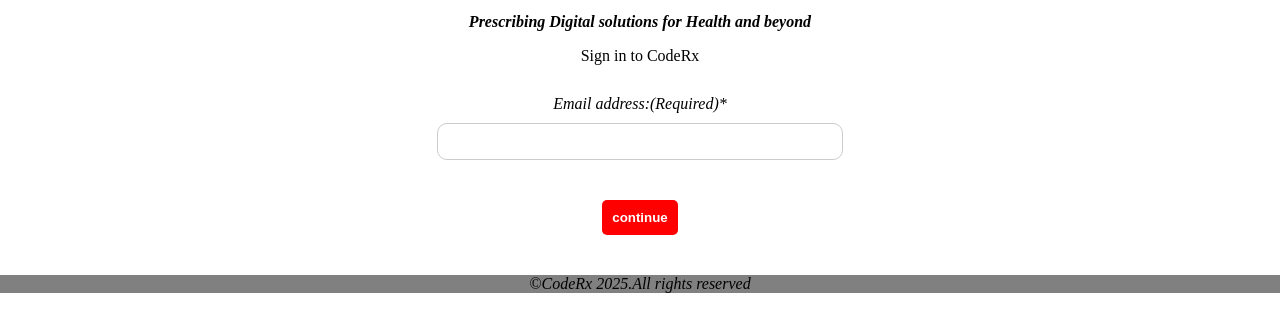
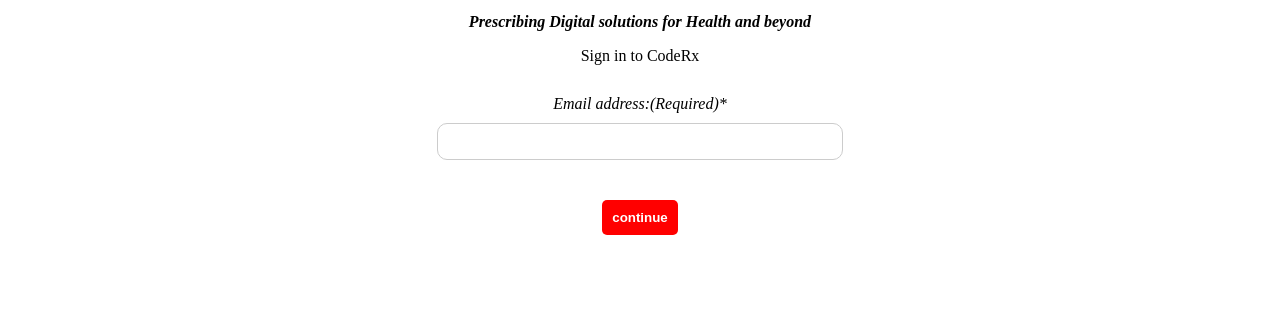
Before and after one commit to Rachel-rn/CodeRx, a plain HTML site: page index.html in a window 1280 px wide. Shown: the part 60-392 px from the top of the page. Drawn offline with Linux system fonts and the light colour scheme.

Commit message:
Update index.html
footer update

```diff
--- a/index.html
+++ b/index.html
@@ -68,17 +68,7 @@
       border-radius: 5px;
 
     }
-    footer {
-  background-color: grey;
-  color: black;
-  padding: 0;
-  margin-top: 40px;
-  width: 100%;
-  text-align: center;
-  position: relative;
-  bottom: 0;
- z-index:0;
-}
+
 
  </style>
 </head>
@@ -95,9 +85,7 @@
   <input type="email"><br>
    <button type="submit">continue</button>
       </form>
-      <footer>
-  <p>&copy;CodeRx 2025.All rights reserved</p>
-</footer>
+
     </div>
 
 </body>
```
